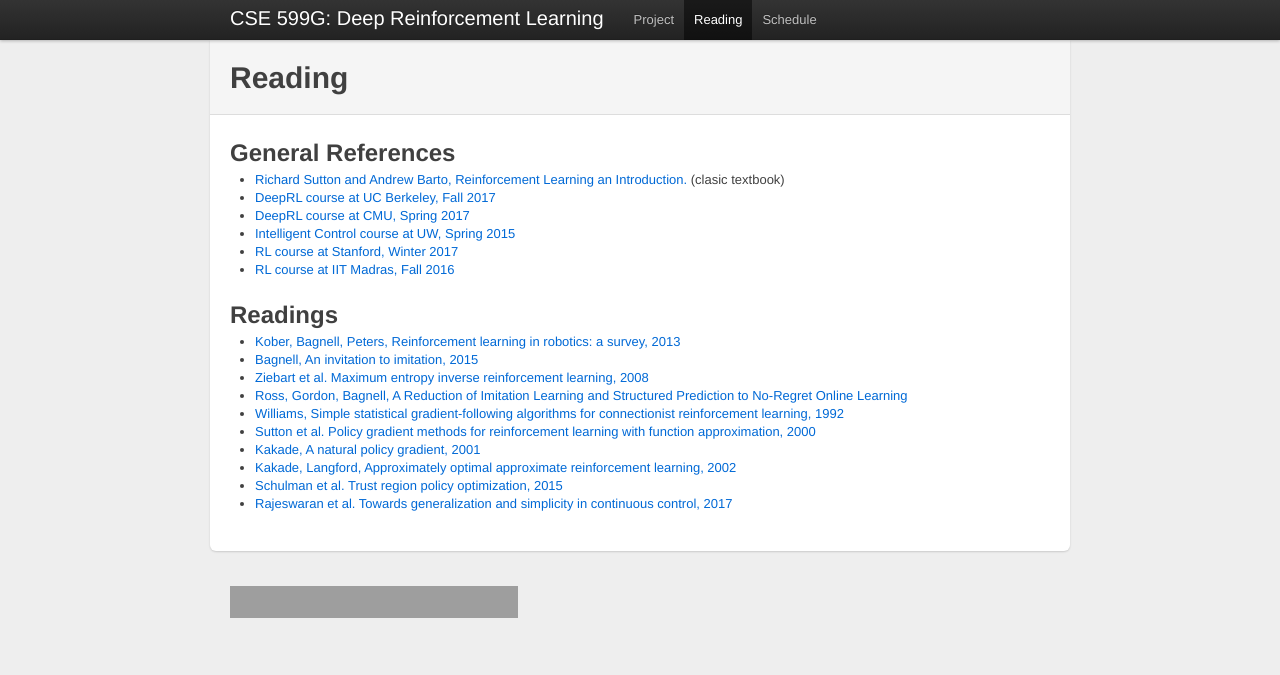
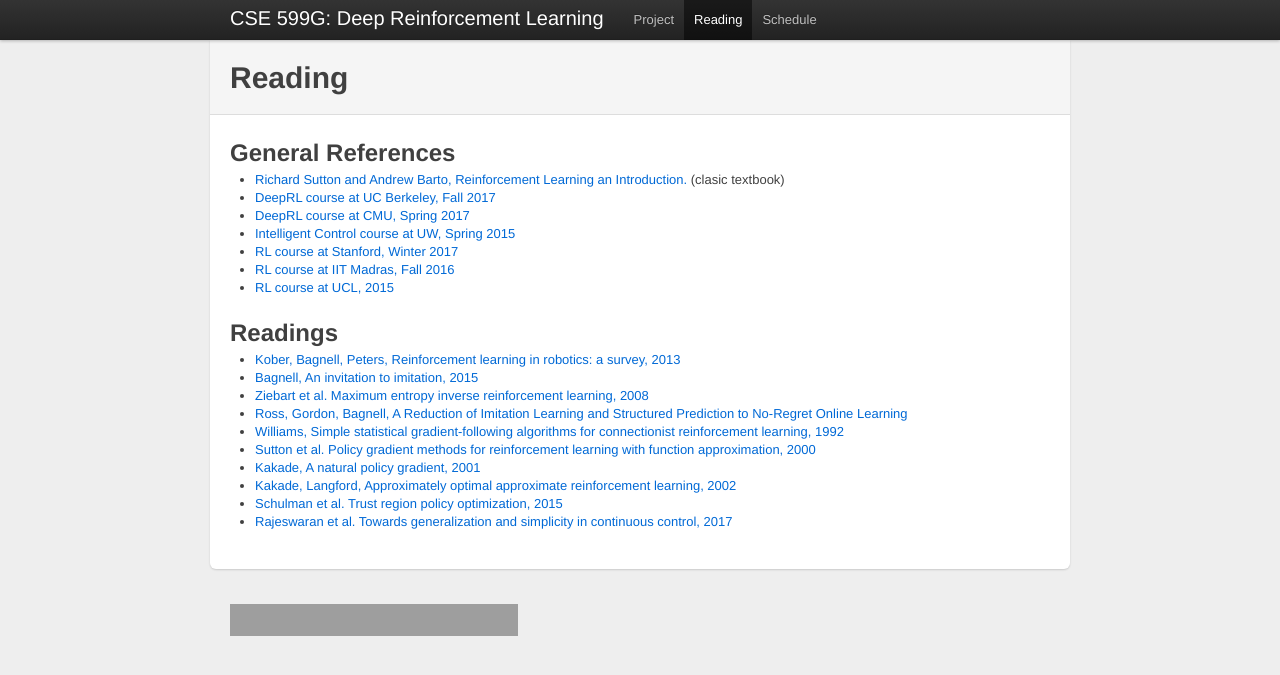
Before and after one commit to colinxs/uwdeeprlcourse.github.io, a Jekyll site: the page built from reading.md, in a window 1280 px wide, cut to the strip 0-675 px from the top of the page. Built offline with Jekyll 4.4.1, drawn with Linux system fonts in a browser that asks for light colours; grey boxes are pictures that could not be loaded.

Commit message:
adding David Silver's class reference

```diff
--- a/reading.md
+++ b/reading.md
@@ -14,6 +14,7 @@ description: ""
 - [Intelligent Control course at UW, Spring 2015](https://homes.cs.washington.edu/~todorov/courses/amath579/index.html)
 - [RL course at Stanford, Winter 2017](http://web.stanford.edu/class/cs234/index.html)
 - [RL course at IIT Madras, Fall 2016](http://nptel.ac.in/courses/106106143/)
+- [RL course at UCL, 2015](http://www0.cs.ucl.ac.uk/staff/d.silver/web/Teaching.html)
 
 ## Readings
 - [Kober, Bagnell, Peters, Reinforcement learning in robotics: a survey, 2013](http://repository.cmu.edu/cgi/viewcontent.cgi?article=2134&context=robotics)
```
